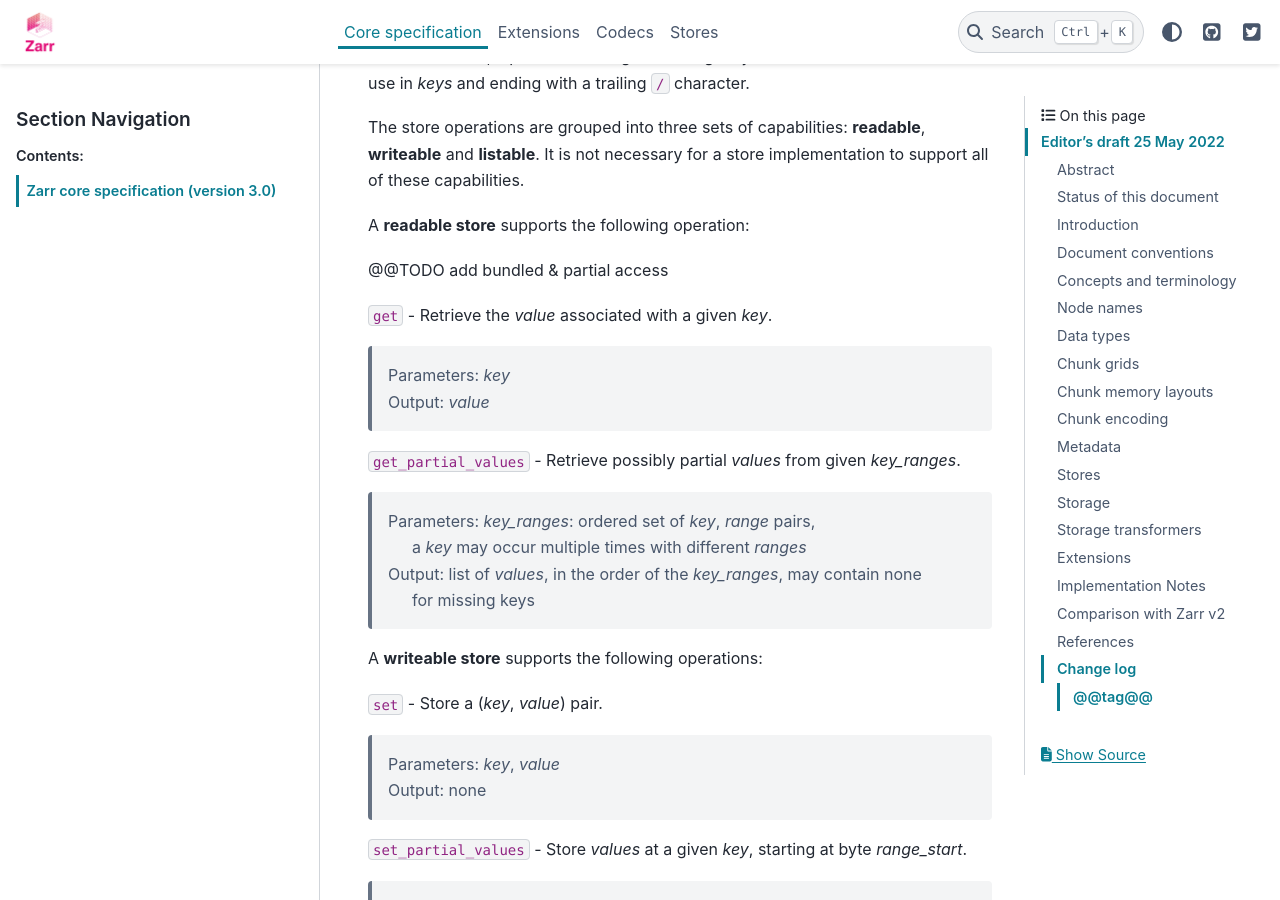
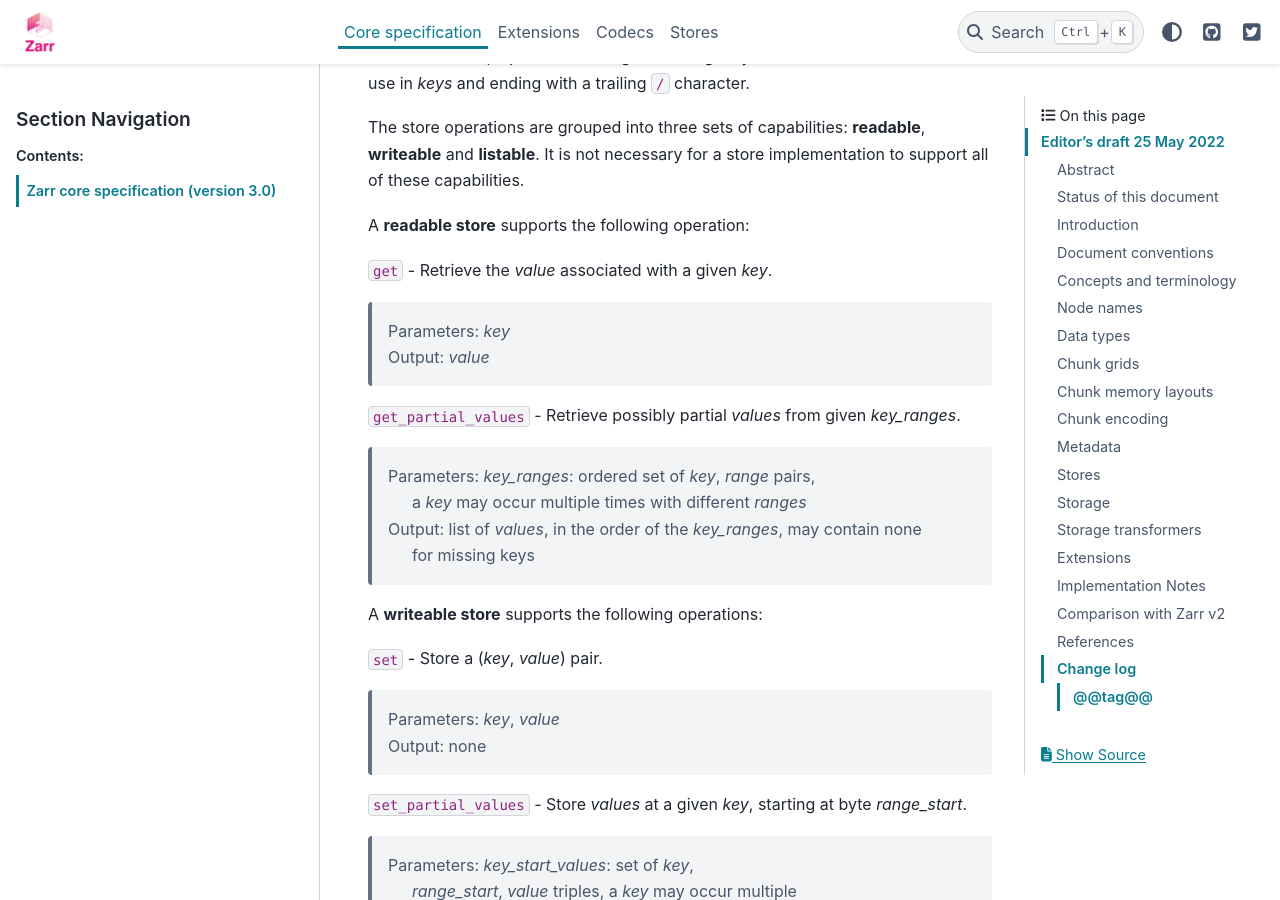
Before and after one commit to zarr-developers/zarr-specs, a Sphinx documentation site: the page built from docs/core/v3.0.rst, in a window 1280 px wide and 900 px high, scrolled down 26799 px. Built offline with Sphinx 7.4.7 and the PyData theme 0.15.4, drawn with Linux system fonts in a browser that asks for light colours.

Commit message:
Drop partial access @TODO
Co-authored-by: Jonathan Striebel <jstriebel@users.noreply.github.com>

```diff
--- a/docs/core/v3.0.rst
+++ b/docs/core/v3.0.rst
@@ -1268,7 +1268,6 @@ a store implementation to support all of these capabilities.
 
 A **readable store** supports the following operation:
 
-@@TODO add bundled & partial access
 
 ``get`` - Retrieve the `value` associated with a given `key`.
 
```
